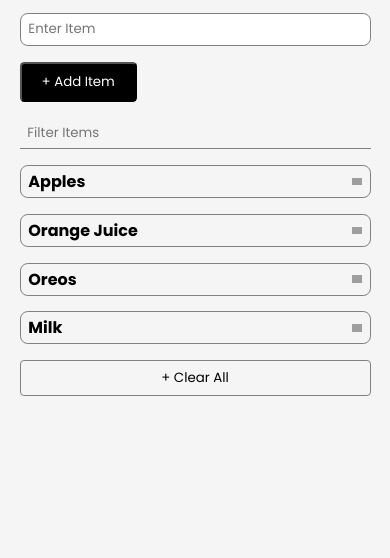
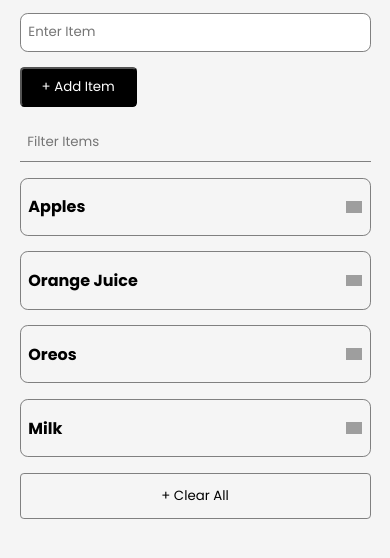
Before and after one commit to MannyE/shopping-list, a plain HTML site: page index.html in a window 390 px wide. Shown: the part 98-656 px from the top of the page. Drawn offline with Linux system fonts and the light colour scheme; grey boxes are pictures that could not be loaded.

Commit message:
visual changes for mobile

```diff
--- a/Assets/styles.css
+++ b/Assets/styles.css
@@ -6,6 +6,8 @@
     background-color: whitesmoke;
     font-family: 'Poppins', 'Helvetica Neue', sans-serif;
 }
+
+@media screen  and (max-width: 480px) {
 
 h1 {
     font-weight: 400;
@@ -33,18 +35,20 @@ h1 {
 }
 
 #input-field, #filter-field, li div{
-    height: 3vh;
+
     width: 100%;
     padding: 4vw 2vw;
 }
 
 #input-field {
+    height: 10vw;
     border: 1px solid gray;
     border-radius: 2vw;
     background-color: white;
 }
 
 #filter-field {
+    height: 10vw;
     outline: 0;
     border: none;
     border-bottom: 1px solid gray;
@@ -76,7 +80,7 @@ li p {
 }
 
 .delete-button {
-    width: 2.5vw;
+    width: 4vw;
     display: hidden;
 }
 
@@ -85,4 +89,6 @@ li p {
     border-radius: 1vw;
     padding: 2%;
     width: 90vw;
+    height: 12vw;
 }
+}
```
